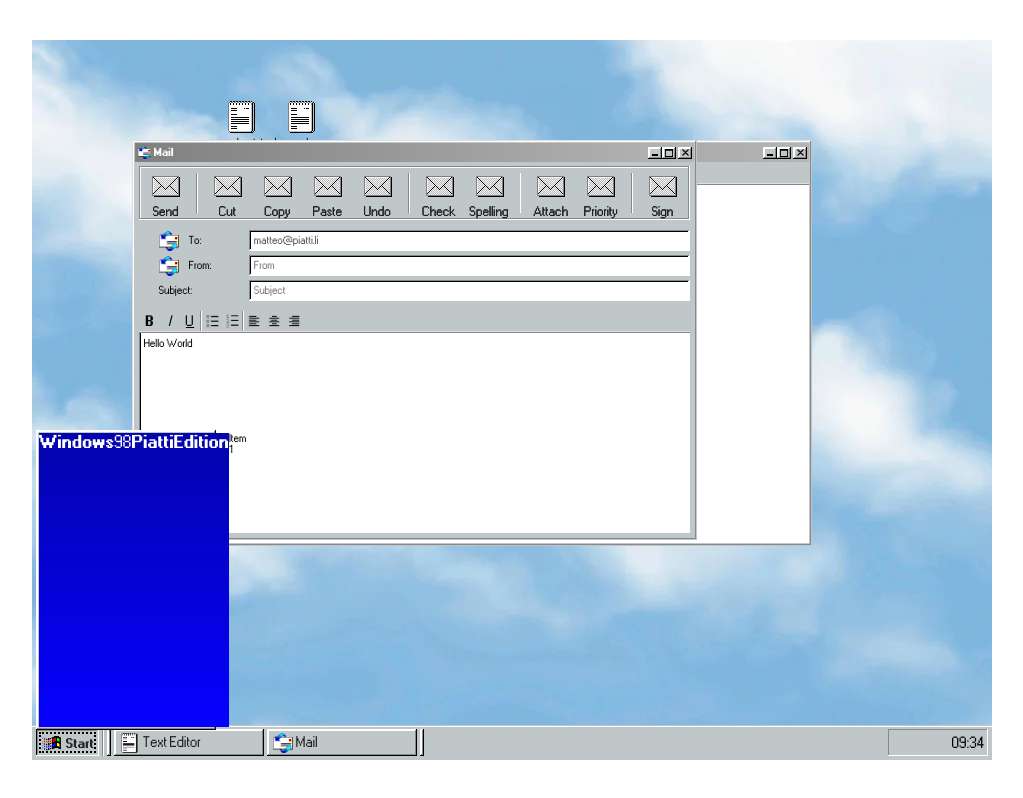
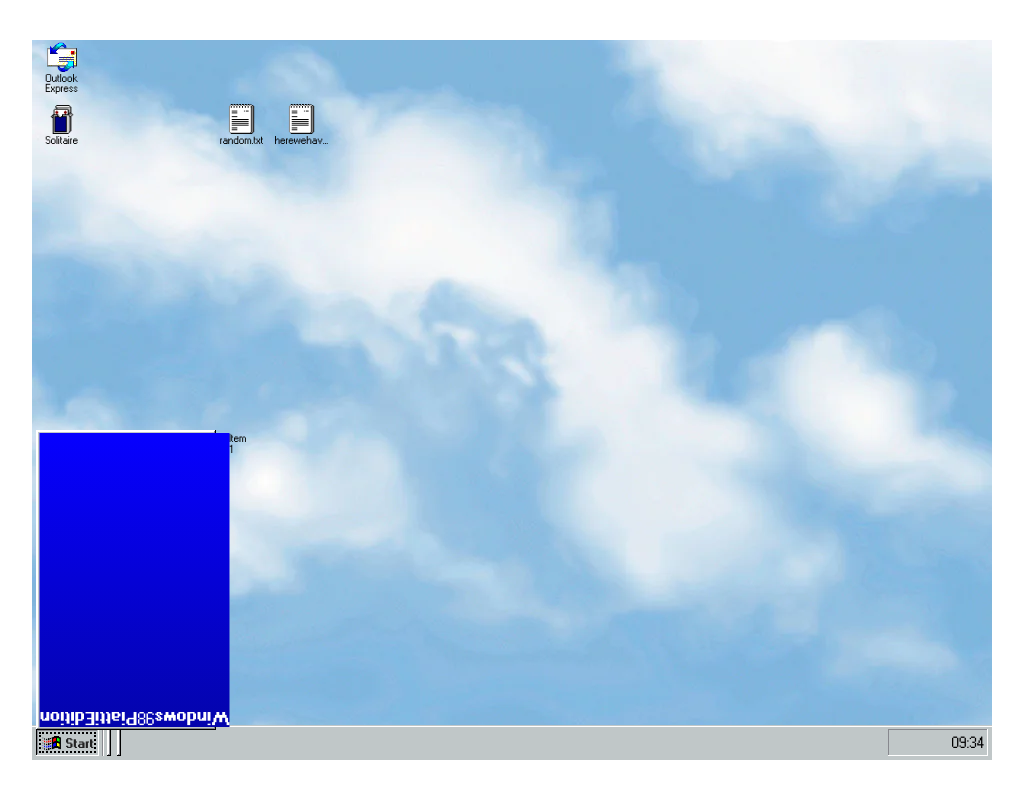
Before and after one commit to matteopiatti/desktop, a website built with Vite: page index.html in a window 1280 px wide. Both pictures are taken after a click on the button "Start". Shown: the whole page, without its empty margins (128-1151 px from the left). Built offline with nearby package versions, Linux system fonts and the light colour scheme; files whose address does not match are found by name.

Commit message:
include icons

```diff
--- a/init.js
+++ b/init.js
@@ -575,7 +575,9 @@
                 .catch((error) => alert(error));
             // wait 2000 ms and create new infowindow
             setTimeout(() => {
-                WINDOWLAYER.addWindow(new InfoWindow({}, null, 'Mail Sent', 'Mail Sent'))
+                WINDOWLAYER.addWindow(new InfoWindow({}, null, 'Mail Sent', 'Mail Sent', null, null, () => {
+                    this.element.querySelector('.close').click()
+                }))
             }, 2000)
         })
 
@@ -585,7 +587,7 @@
 }
 
 class InfoWindow extends Window {
-    constructor(options, children, title, content, position, icon) {
+    constructor(options, children, title, content, position, icon, cb) {
         super(options, children, title, content, position || {x: 350, y: 250, w: 250, h: 100}, icon, null);
         this.type = 'info';
         this.windowContent.style.boxShadow = 'none';
@@ -601,7 +603,10 @@
         `))
 
         const button = this.windowContent.querySelector('.info button')
-        button.addEventListener('click', () => this.element.remove())
+        button.addEventListener('click', () => {
+            this.element.remove()
+            if (cb) cb()
+        })
     }
 }
 
@@ -691,17 +696,26 @@
     'random.txt',
     {x:2,y:1},
     '/icons/notepad.png',
-    new Window({}, null, 'Window 1', 'Hello World', {x: 200, y: 150, w: 300, h: 200})
+    new TextEditor({}, null, 'Window 1', 'Hello World', {x: 200, y: 150, w: 300, h: 200})
 ))
 ICONLAYER.addIcon(new Icon(
     'herewehaveaverylongfilename.txt',
     {x:2,y:1},
     '/icons/notepad.png',
-    new Window({}, null, 'Window 2', 'Hello World', {x: 400, y: 300, w: 150, h: 80})
+    new TextEditor({}, null, 'Window 2', 'Hello World', {x: 400, y: 300, w: 150, h: 80})
 ))
-
-WINDOWLAYER.addWindow(new TextEditor({}, null, 'Text Editor', 'Hello World'))
-WINDOWLAYER.addWindow(new Mail({}, null, 'Mail', 'Hello World'))
+ICONLAYER.addIcon(new Icon(
+    'Outlook Express',
+    {x:-1,y:0},
+    '/icons/outlook.png',
+    new Mail({}, null, 'Mail', 'Hello World')
+))
+ICONLAYER.addIcon(new Icon(
+    'Solitaire',
+    {x:-1,y:1},
+    '/icons/solitaire.png',
+    new Solitaire({}, null, 'Solitaire', 'Hello World')
+))
 
 document.body.appendChild(desktop.element);
 
--- a/style.css
+++ b/style.css
@@ -124,8 +124,13 @@
     overflow: hidden;
 }
 
+.icon-img {
+    height: 30px;
+}
+
 .icon-img img {
     position: relative;
+    height: 100%;
 }
 
 .icon-name {
@@ -134,6 +139,7 @@
     text-overflow: ellipsis;
     width: 100%;
     text-align: center;
+    line-height: 1;
 }
 
 .icon.selected {
@@ -438,7 +444,8 @@
 .start-menu-banner {
     color: white;
     background-image: linear-gradient(180deg, var(--dark-blue), var(--blue));
-    writing-mode: sideways-lr;
+    writing-mode: sideways-rl;
+    rotate: 180deg;
     font-size: 16px;
 }
 
```
